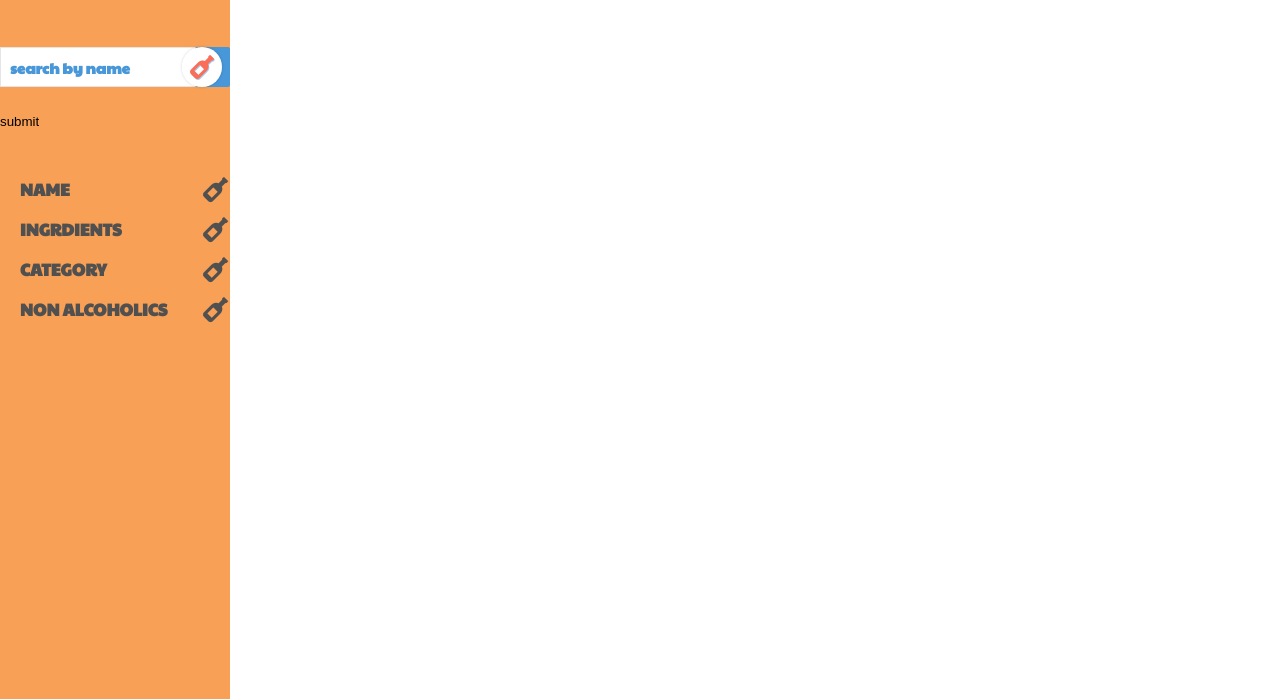
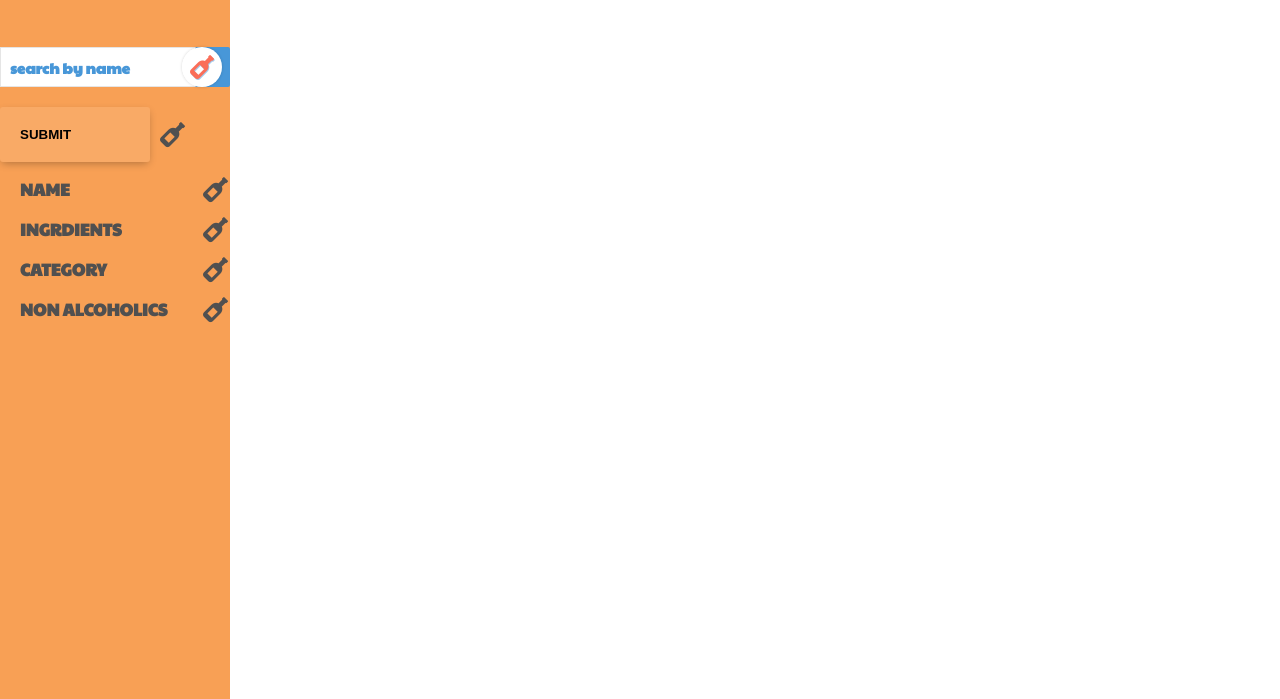
Before and after one commit to ganzerli/bar-app, a plain HTML site: page pages/index.html in a window 1280 px wide. Shown: the part 101-800 px from the top of the page. Drawn offline with Linux system fonts and the light colour scheme; a web font is replaced by a local one.

Commit message:
submit button prototype

```diff
--- a/css/style.css
+++ b/css/style.css
@@ -89,7 +89,8 @@ main {
     background: whitesmoke; }
 
 .flex {
-  display: flex; }
+  display: flex;
+  align-items: center; }
 
 .container {
   display: flex;
@@ -121,6 +122,17 @@ main {
     opacity: 0; }
   100% {
     transform: translateX(0);
+    opacity: 1; } }
+
+@keyframes search-animation {
+  60% {
+    transform: scale(5);
+    opacity: 0; }
+  61% {
+    transform: scale(0) translateX(-1.5rem);
+    opacity: 1; }
+  100% {
+    transform: scale(1.2) translateX(-1.5rem);
     opacity: 1; } }
 
 .header {
@@ -216,7 +228,37 @@ main {
   cursor: pointer;
   background: none;
   border: none;
-  outline: none; }
+  outline: none;
+  text-transform: uppercase;
+  padding: 1rem 2rem;
+  width: 15rem;
+  height: 5.5rem;
+  border-radius: 3px;
+  box-shadow: 0px 3px 8px -2px rgba(0, 0, 0, 0.3);
+  color: black;
+  text-align: left;
+  font-weight: bolder;
+  background-color: rgba(255, 255, 255, 0.1);
+  position: relative;
+  transition: all 0.3s ease-in; }
+  #submit-button:active {
+    color: #4897d8;
+    box-shadow: 0px 2px 3px -1px rgba(0, 0, 0, 0.5);
+    transform: translateY(4px); }
+  #submit-button:hover {
+    transform: translateX(20%); }
+    #submit-button:hover + .submit-icon {
+      color: #ffffff;
+      transform: scale(1.2) translateX(-1.5rem) rotate(-5deg); }
+
+.submit-icon {
+  font-size: 2.5rem;
+  margin-left: 1rem;
+  transition: color 0.3s, transform 0.2s ease-out 0.1s;
+  pointer-events: none;
+  backface-visibility: hidden; }
+  .submit-icon.search-animation {
+    animation: search-animation 1.5s; }
 
 .save-drink {
   padding: 1rem 2rem;
@@ -382,7 +424,8 @@ option {
   min-height: 20rem; }
 
 .form-group {
-  margin: 2rem 0; }
+  margin: 2rem 0;
+  position: relative; }
 
 .form-box-input {
   position: relative; }
--- a/js/app.js
+++ b/js/app.js
@@ -96,9 +96,17 @@ function getDrinks(e) {
           //ui has methods that create and add load the new elements
           ui.respArrayToHtml(res.drinks, requestType);
 
+          //make the icon animation
+          document
+            .querySelector(".submit-icon")
+            .classList.add("search-animation");
+
           setTimeout(() => {
             resultTitle.classList.remove("welcome-result");
-          }, 1000);
+            document
+              .querySelector(".submit-icon")
+              .classList.remove("search-animation");
+          }, 1600);
         }
       });
     } else {
--- a/pages/index.html
+++ b/pages/index.html
@@ -41,8 +41,9 @@
                 </div>
                   </div>
 
-                <div class="form-group">
+                <div class="form-group flex">
                   <input type="submit" value="submit" id="submit-button" />
+                  <i class="fas fa-wine-bottle submit-icon"></i>
                 </div>
               </form>
             </div>
--- a/sass/base/_utilities.scss
+++ b/sass/base/_utilities.scss
@@ -22,6 +22,7 @@
 }
 .flex {
   display: flex;
+  align-items: center;
 }
 .container {
   display: flex;
--- a/sass/components/_buttons.scss
+++ b/sass/components/_buttons.scss
@@ -6,7 +6,49 @@
   background: none;
   border: none;
   outline: none;
+  // view styles
+  text-transform: uppercase;
+  padding: 1rem 2rem;
+  width: 15rem;
+  height: 5.5rem;
+  border-radius: 3px;
+  box-shadow: 0px 3px 8px -2px rgba(0, 0, 0, 0.3);
+  color: black;
+  text-align: left;
+  font-weight: bolder;
+  background-color: rgba(255, 255, 255, 0.1);
+  position: relative;
+  transition: all 0.3s ease-in;
+  &:active {
+    color: $blue;
+    box-shadow: 0px 2px 3px -1px rgba(0, 0, 0, 0.5);
+    transform: translateY(4px);
+    & + .submit-icon {
+    }
+  }
+  &:hover {
+    transform: translateX(20%);
+    &::after {
+    }
+    & + .submit-icon {
+      color: $white;
+      transform: scale(1.2) translateX(-1.5rem) rotate(-5deg);
+    }
+  }
+  &::after {
+  }
 }
+.submit-icon {
+  font-size: 2.5rem;
+  margin-left: 1rem;
+  transition: color 0.3s, transform 0.2s ease-out 0.1s;
+  pointer-events: none;
+  backface-visibility: hidden;
+  &.search-animation {
+    animation: search-animation 1.5s;
+  }
+}
+
 .save-drink {
   padding: 1rem 2rem;
   background: $yellow;
--- a/sass/components/_form.scss
+++ b/sass/components/_form.scss
@@ -27,6 +27,7 @@
   }
   &-group {
     margin: 2rem 0;
+    position: relative;
   }
 
   &-box-input {
```
Also changed, not shown: pages/category.html (+2 -1 lines), pages/ingredients.html (+2 -1 lines), pages/nonalcoholic.html (+2 -1 lines), sass/base/_animations.scss (+15 -0 lines).
